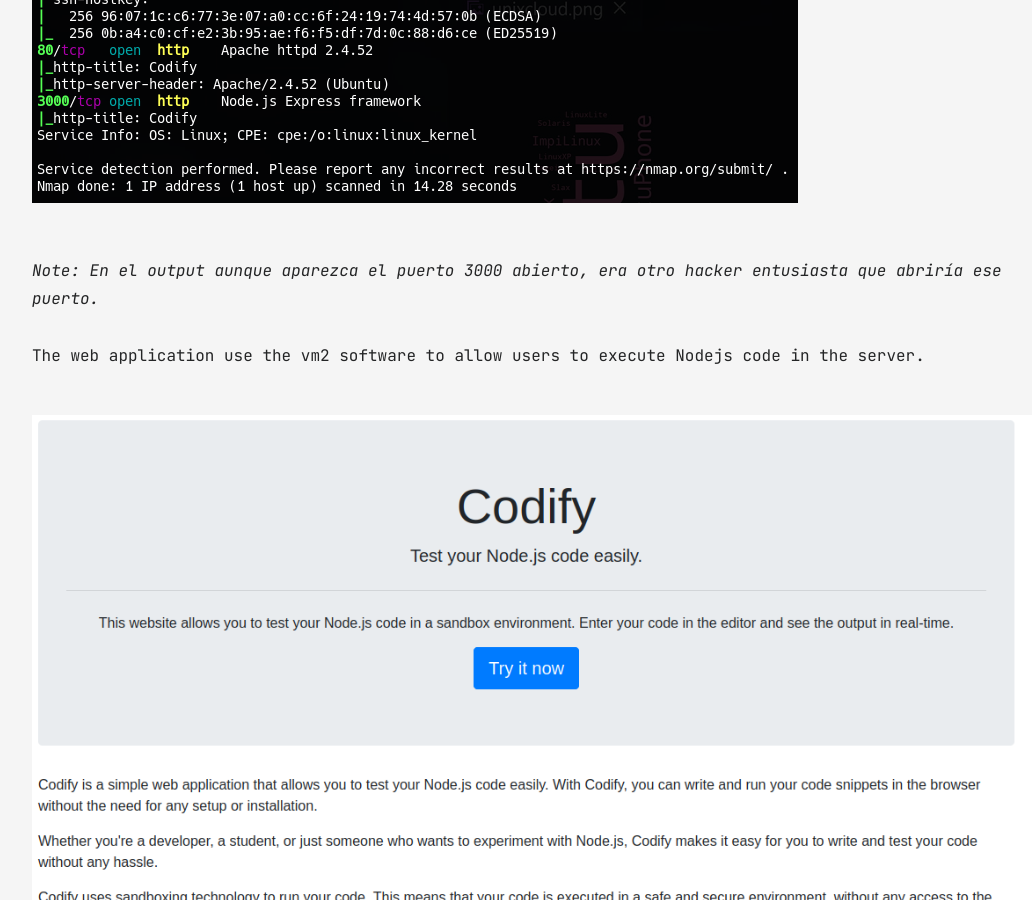
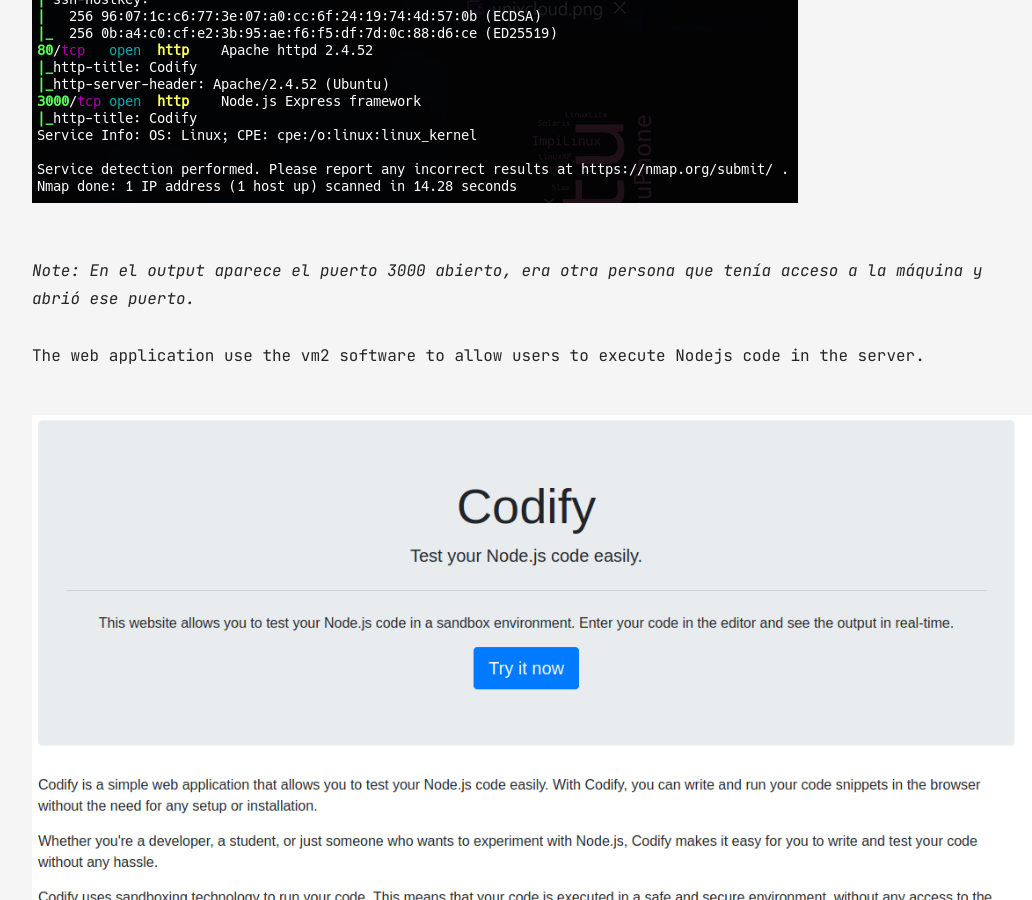
Before and after one commit to aldayrruiz/aldayrruiz.github.io, a Jekyll site: the page built from all_collections/_posts/2024-04-06-codify.htb.markdown, in a window 1280 px wide and 900 px high, scrolled down 687 px. Shown: the whole window, without its empty margins (108-1140 px from the left). Built offline with Jekyll 4.4.1, drawn with Linux system fonts in a browser that asks for light colours.

Commit message:
Update 2024-04-06-codify.htb.markdown

```diff
--- a/all_collections/_posts/2024-04-06-codify.htb.markdown
+++ b/all_collections/_posts/2024-04-06-codify.htb.markdown
@@ -11,7 +11,7 @@ First run a nmap scan to show the services available on the target.
 
 ![Nmap scan](/assets/machines/codify.htb/images/1_nmap_scan.png)
 
-*Note: En el output aunque aparezca el puerto 3000 abierto, era otro hacker entusiasta que abriría ese puerto.*
+*Note: En el output aparece el puerto 3000 abierto, era otra persona que tenía acceso a la máquina y abrió ese puerto.*
 
 The web application use the vm2 software to allow users to execute Nodejs code in the server.
 
```
